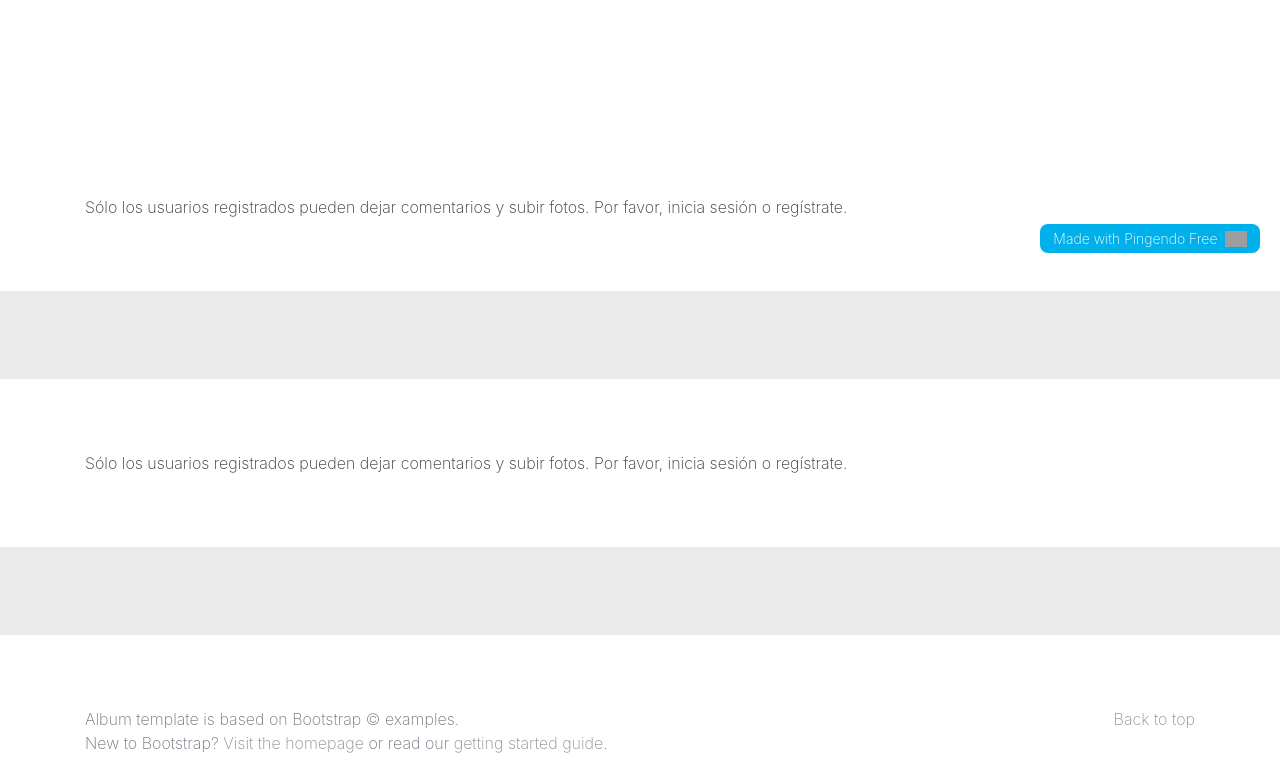
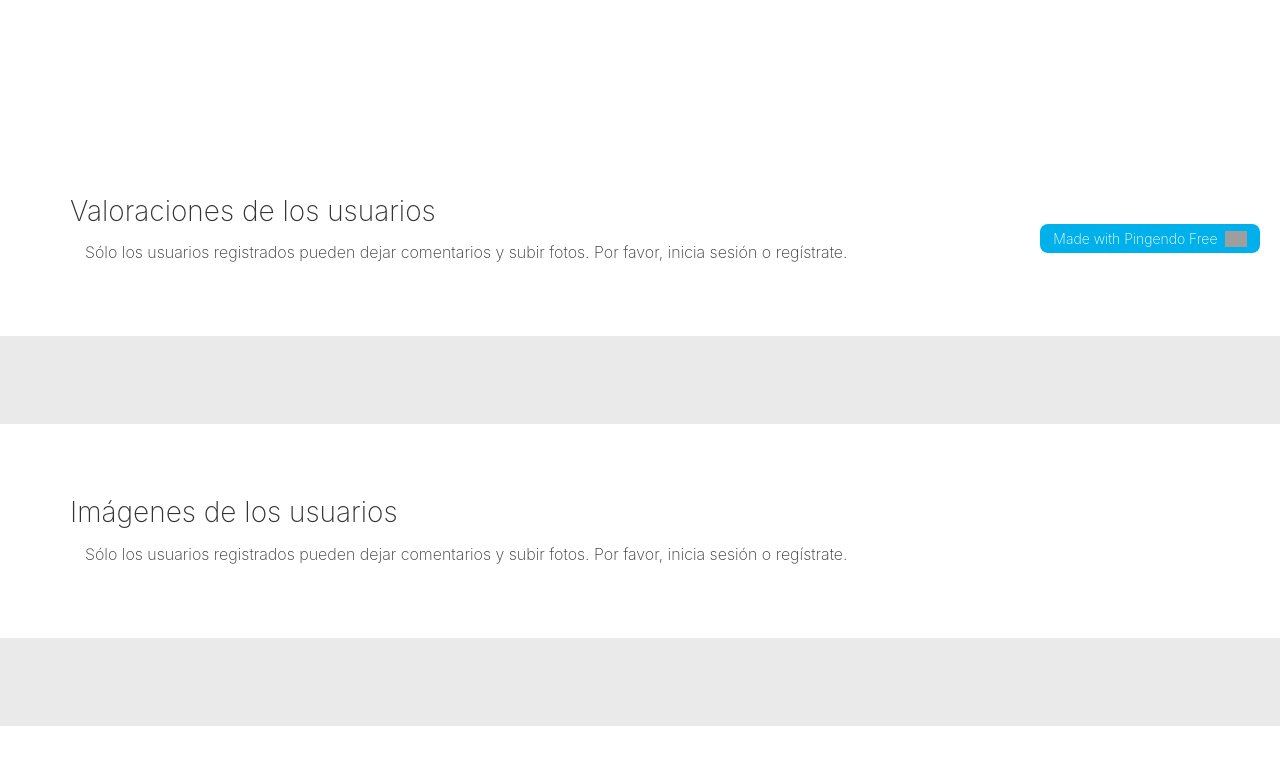
Before and after one commit to garciarodriguezenrique/AppTurismo, a Django app: template django-projects/TourismApp/venues/templates/venues/wireframe-detail-jquery.html in a window 1280 px wide. Shown: the part 527-1297 px from the top of the page. Run offline with Django 3.2, Linux system fonts and the light colour scheme; the template is opened without the code that fills it, so the values that code supplies are empty; some libraries are stand-ins or nearby versions; grey boxes are pictures that could not be loaded.

Commit message:
Cambios menores en la plantilla de las páginas detalle (wireframe-detail-jquery.html)

```diff
--- a/django-projects/TourismApp/venues/templates/venues/wireframe-detail-jquery.html
+++ b/django-projects/TourismApp/venues/templates/venues/wireframe-detail-jquery.html
@@ -153,6 +153,7 @@
   <div class="py-5">
     <div class="container">
       <div class="row">
+        <h3>Valoraciones de los usuarios</h3>
         <div class="col-md-12">
           {% if user.is_authenticated %}
             <form enctype="multipart/form-data" id="comment-form">
@@ -207,6 +208,7 @@
   <div class="py-5">
     <div class="container">
       <div class="row">
+      <h3>Imágenes de los usuarios</h3>
         <div class="col-md-12">
           {% if user.is_authenticated %}
     <form enctype="multipart/form-data" id="image-form">
```
